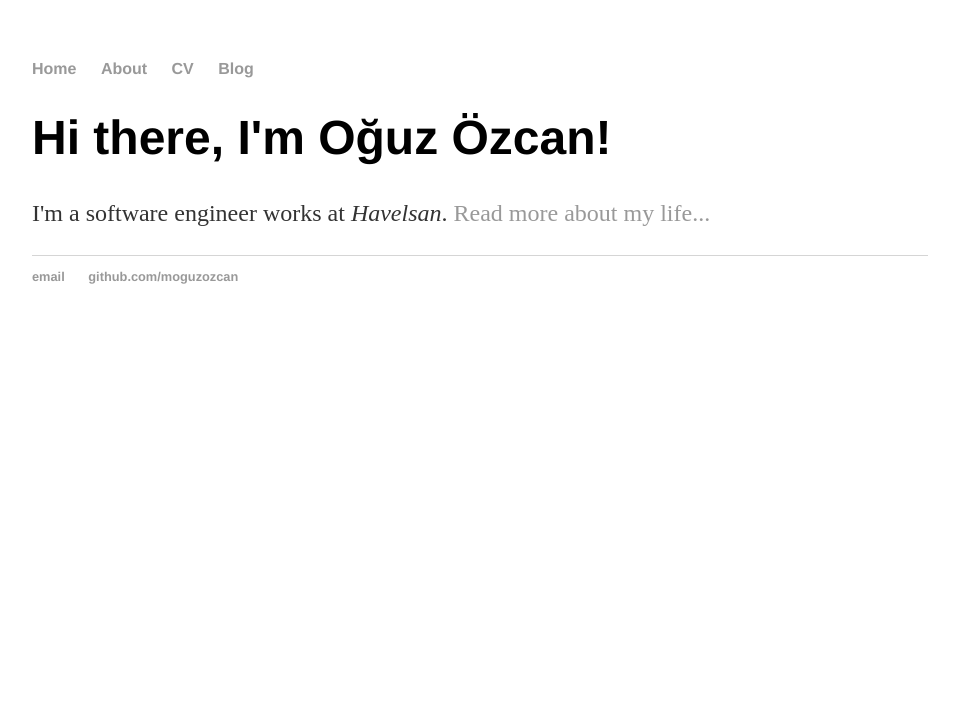
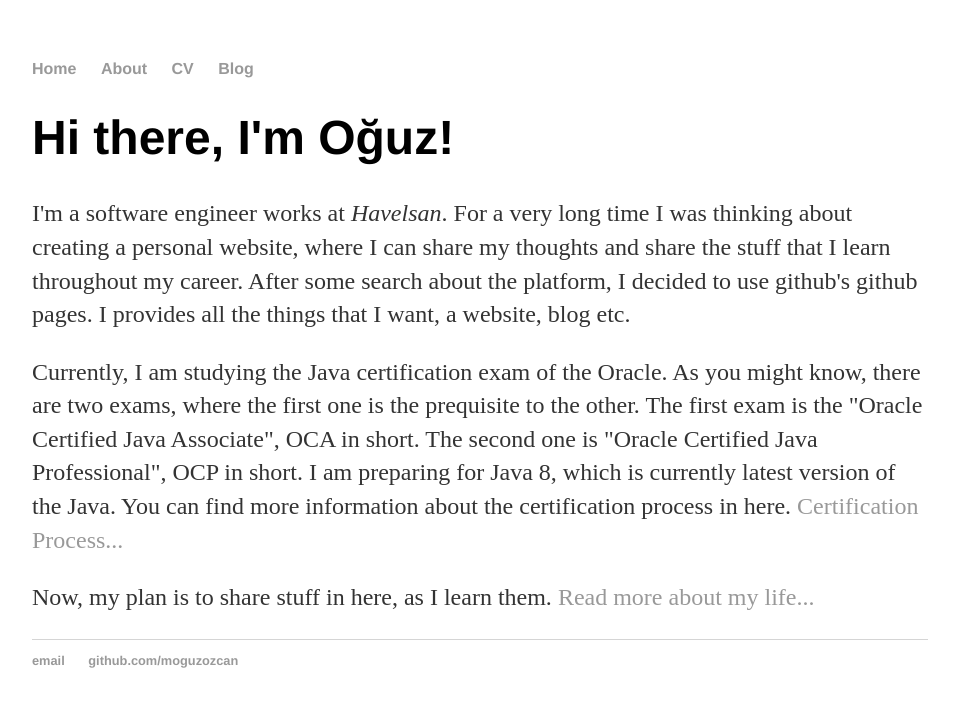
Before and after one commit to moguzozcan/moguzozcan.github.io, a Jekyll site: the page built from index.html, in a window 1280 px wide. Shown: the top 707 px of the page, without its empty margins (160-1119 px from the left). Built offline with Jekyll 4.4.1, drawn with Linux system fonts in a browser that asks for light colours.

Commit message:
Update index.html

```diff
--- a/index.html
+++ b/index.html
@@ -3,6 +3,20 @@ layout: default
 title: M. Oğuz Özcan, Software Engineer
 ---
 <div class="blurb">
-        <h1>Hi there, I'm Oğuz Özcan!</h1>
-		<p>I'm a software engineer works at <em>Havelsan</em>. <a href="/about">Read more about my life...</a></p>
+        <h1>Hi there, I'm Oğuz!</h1>
+		<p>I'm a software engineer works at <em>Havelsan</em>. For a very long time I was thinking about
+			creating a personal website, where I can share my thoughts and share the stuff that I learn throughout
+			my career. After some search about the platform, I decided to use github's github pages. I provides
+			all the things that I want, a website, blog etc.
+		</p>
+		<p>Currently, I am studying the Java certification exam of the Oracle. As you might know, there are two exams,
+			where the first one is the prequisite to the other. The first exam is the "Oracle Certified Java Associate",
+			OCA in short. The second one is "Oracle Certified Java Professional", OCP in short. I am preparing for
+			Java 8, which is currently latest version of the Java. You can find more information about the
+			certification process in here.
+			<a href="http://education.oracle.com/pls/web_prod-plq-dad/ou_product_category.getPage?p_cat_id=267&p_org_id=1001&lang=US&sc=WWOUGOOGLESRCHJAVA&mlid=1763.197.1001764.90aa454bb9394729a3ad49ad2e5bd2ed...0.1486475333.1.1491659333#tabs-3">Certification Process...</a>
+
+		</p>
+		<p>Now, my plan is to share stuff in here, as I learn them. <a href="/about">Read more about my life...</a>
+		</p>
 </div><!-- /.blurb -->
```
